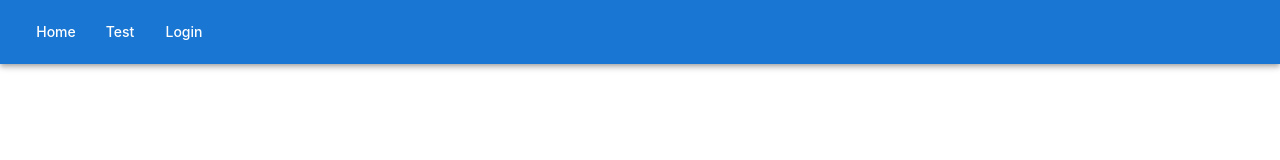
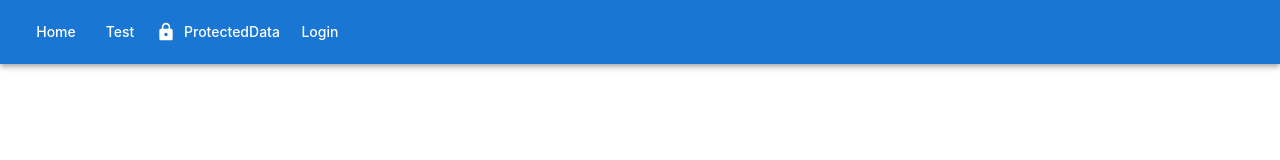
Before and after one commit to stabjana/countries-app, a React (Vite) app in the folder frontend/: page /login in a window 1280 px wide. Shown: the top 160 px of the page. Built offline with nearby package versions, Linux system fonts and the light colour scheme; no server answers.

Commit message:
add Form with full functionality

```diff
--- a/frontend/src/App.tsx
+++ b/frontend/src/App.tsx
@@ -6,6 +6,7 @@ import { ProtectedRoute } from "./components/Auth/ProtectedRoute";
 import { AuthProvider } from "./context/AuthContext";
 import { Navigation } from "./components/Auth/Navigation";
 import { ProtectedTestData } from "./components/Auth/ProtectedTestData";
+import { AuthRedirect } from "./components/Auth/AuthRedirect";
 
 function App() {
   return (
@@ -15,7 +16,12 @@ function App() {
           <Navigation />
           <Box sx={{ p: 3 }}>
             <Routes>
-              <Route path="/login" element={<Login />} />
+            <Route path="/login" element={
+                <>
+                <AuthRedirect/>
+                <Login/>
+                </>
+              } />
               <Route path="/test" element={<TestData />} />
               <Route
                 path="/protected"
@@ -25,6 +31,7 @@ function App() {
                   </ProtectedRoute>
                 }
               />
+              <Route path="/" element={<div>Home is here</div>} />;
               {/* Other routes... */}
             </Routes>
           </Box>
--- a/frontend/src/components/Auth/CreateEntryForm.tsx
+++ b/frontend/src/components/Auth/CreateEntryForm.tsx
@@ -1,3 +1,4 @@
+// create entry form
 import { Alert, Box, Button, TextField } from "@mui/material";
 import { useState } from "react";
 import { supabase } from "../../config/supabase";
--- a/frontend/src/components/Auth/Navigation.tsx
+++ b/frontend/src/components/Auth/Navigation.tsx
@@ -1,6 +1,8 @@
+// navigation
 import { AppBar, Button, Toolbar } from "@mui/material";
 import { useAuth } from "../../context/AuthContext";
 import {Link as RouterLink} from "react-router-dom";
+import { Lock } from "@mui/icons-material";
 
 export const Navigation = () => {
   const { user, signOut } = useAuth();
@@ -14,16 +16,13 @@ export const Navigation = () => {
         <Button color="inherit" component={RouterLink} to="/test">
           Test
         </Button>
+        <Button color="inherit" component={RouterLink} to="/protected" startIcon={<Lock/>}>ProtectedData</Button>
+
         {user ? (
             <Button color="inherit" onClick={signOut}>Logout</Button>
         ) : (
             <Button color="inherit" component = {RouterLink} to="/login">Login</Button>
         )}
-        {user ? (
-              <Button color="inherit" component={RouterLink} to="/protected">ProtectedData</Button>
-        ) : (
-          <Button color="inherit" ></Button>
-        )}
       </Toolbar>
     </AppBar>
   );
--- a/frontend/src/components/Auth/ProtectedTestData.tsx
+++ b/frontend/src/components/Auth/ProtectedTestData.tsx
@@ -3,6 +3,7 @@ import { useEffect, useState } from "react";
 import { supabase } from "../../config/supabase";
 import { TestData } from "../../types/test";
 import { DynamicTable } from "../DynamicTable";
+import { CreateEntryForm } from "./CreateEntryForm";
 
 export const ProtectedTestData = () => {
 
@@ -39,6 +40,9 @@ export const ProtectedTestData = () => {
             <Typography >
                 Protected Test Data - This data is only accessible to Authenticated Users
             </Typography>
+
+        <CreateEntryForm onSuccess={fetchProtectedData} />
+
         {data.length > 0 ? (
             <DynamicTable data={data} />
         ) : (
```
